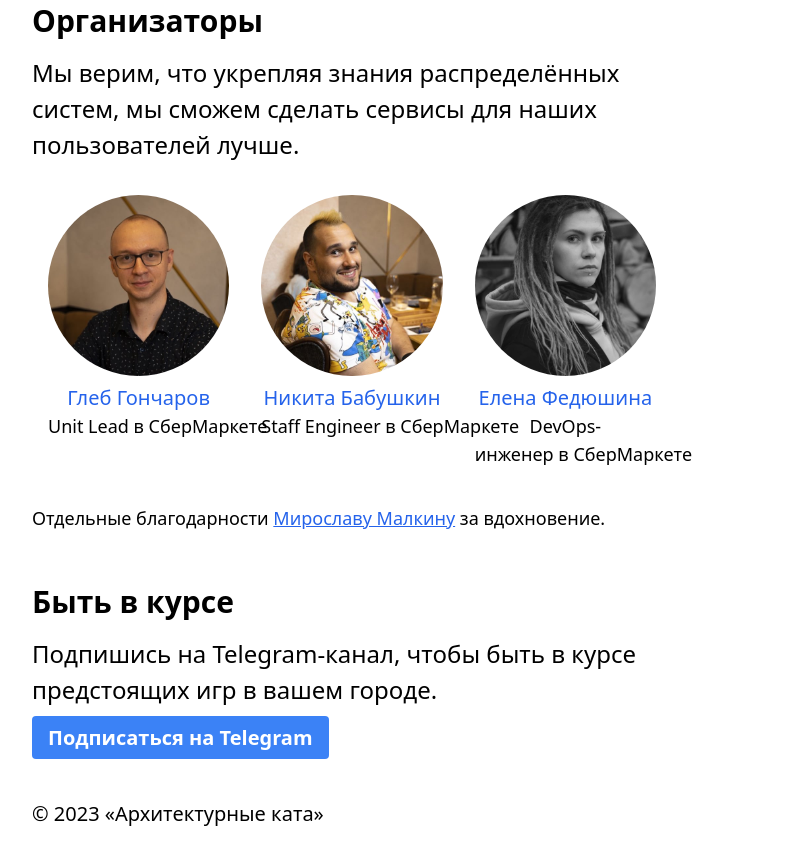
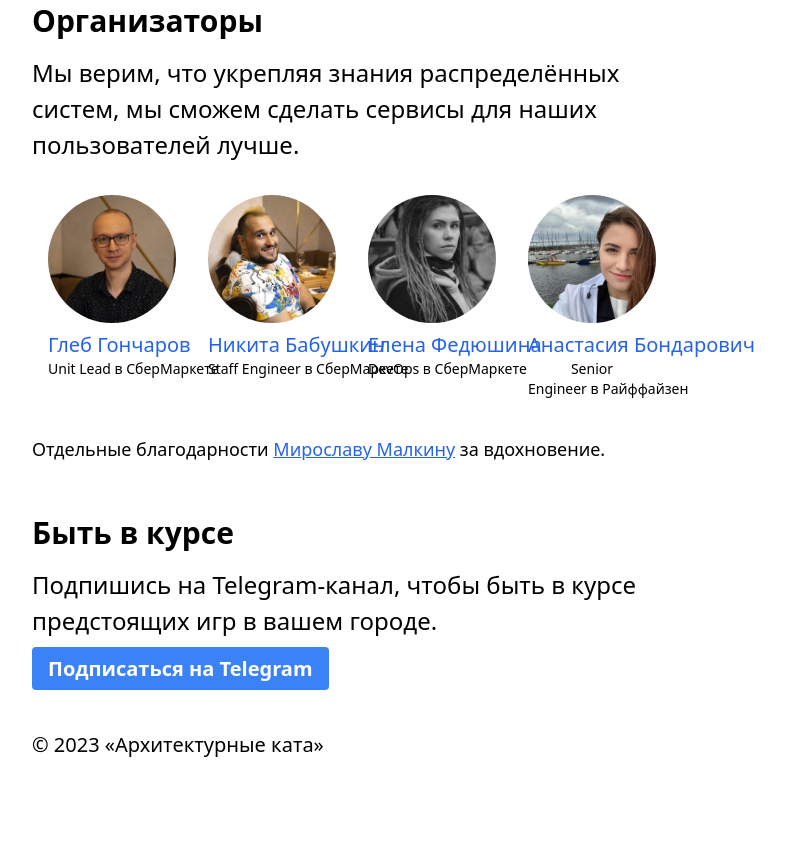
Before and after one commit to evamanson/archkatas, a plain HTML site: page public/index.html in a window 1280 px wide. Shown: the part 2136-3000 px from the top of the page, without its empty margins (32-817 px from the left). After the commit the page ends 2959 px from the top, so only its background shows below. Drawn offline with nearby package versions, Linux system fonts and the light colour scheme.

Commit message:
Добавление Анастасии Бондарович в роли организатора

```diff
--- a/public/index.html
+++ b/public/index.html
@@ -80,17 +80,21 @@
     </p>
 
     <div class="flex flex-wrap pt-4">
-        <div class="p-4 w-full sm:w-1/2 md:w-1/3 lg:w-1/3 xl:w-1/3">
+        <div class="p-4 w-full sm:w-1/2 md:w-1/4 lg:w-1/4 xl:w-1/4">
           <img class="rounded-full" src="img/people/gleb.goncharov.jpg" alt="Глеб Гончаров">
-          <p class="text-center mt-2"><a class="text-blue-600/100" href="https://t.me/gongled">Глеб&nbsp;Гончаров</a></br><p class="text-lg text-center">Unit&nbsp;Lead&nbsp;в&nbsp;СберМаркете</p></p>
+          <p class="text-center mt-2"><a class="text-blue-600/100" href="https://t.me/gongled">Глеб&nbsp;Гончаров</a></br><p class="text-sm text-center">Unit&nbsp;Lead&nbsp;в&nbsp;СберМаркете</p></p>
         </div>
-        <div class="p-4 w-full sm:w-1/2 md:w-1/3 lg:w-1/3 xl:w-1/3">
+        <div class="p-4 w-full sm:w-1/2 md:w-1/4 lg:w-1/4 xl:w-1/4">
           <img class="rounded-full" src="img/people/nikita.babushkin.jpg" alt="Никита Бабушкин">
-          <p class="text-center mt-2"><a class="text-blue-600/100" href="https://t.me/mugimaru">Никита&nbsp;Бабушкин</a></br><p class="text-lg text-center">Staff&nbsp;Engineer&nbsp;в&nbsp;СберМаркете</p></p>
+          <p class="text-center mt-2"><a class="text-blue-600/100" href="https://t.me/mugimaru">Никита&nbsp;Бабушкин</a></br><p class="text-sm text-center">Staff&nbsp;Engineer&nbsp;в&nbsp;СберМаркете</p></p>
         </div>
-        <div class="p-4 w-full sm:w-1/2 md:w-1/3 lg:w-1/3 xl:w-1/3">
+        <div class="p-4 w-full sm:w-1/2 md:w-1/4 lg:w-1/4 xl:w-1/4">
           <img class="rounded-full" src="img/people/elena.fedyushina.jpg" alt="Елена Федюшина">
-          <p class="text-center mt-2"><a class="text-blue-600/100" href="https://t.me/evamanson">Елена&nbsp;Федюшина</a></br><p class="text-lg text-center">DevOps-инженер&nbsp;в&nbsp;СберМаркете</p></p>
+          <p class="text-center mt-2"><a class="text-blue-600/100" href="https://t.me/evamanson">Елена&nbsp;Федюшина</a></br><p class="text-sm text-center">DevOps&nbsp;в&nbsp;СберМаркете</p></p>
+        </div>
+        <div class="p-4 w-full sm:w-1/2 md:w-1/4 lg:w-1/4 xl:w-1/4">
+          <img class="rounded-full" src="img/people/anastasia.bondarovich.jpg" alt="Анастасия Бондарович">
+          <p class="text-center mt-2"><a class="text-blue-600/100" href="https://t.me/anabondi">Анастасия&nbsp;Бондарович</a></br><p class="text-sm text-center">Senior Engineer&nbsp;в&nbsp;Райффайзен</p></p>
         </div>
       </div>
 
```
Also changed, not shown: public/img/people/anastasia.bondarovich.jpg (added).
